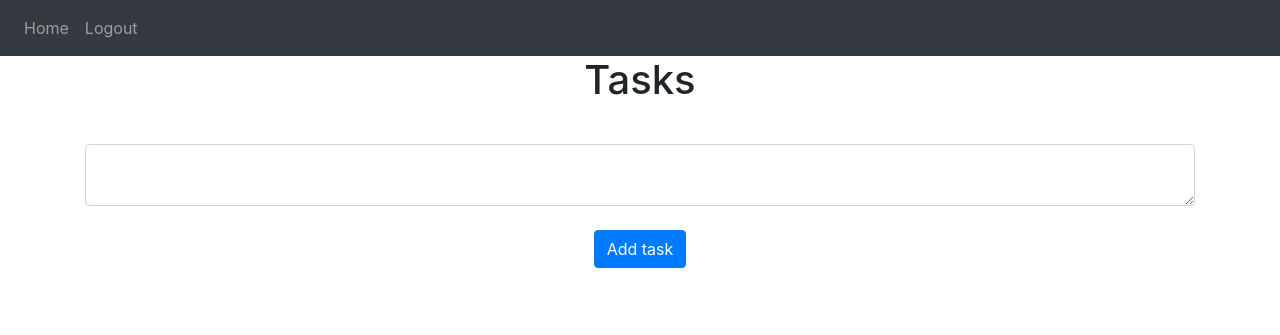
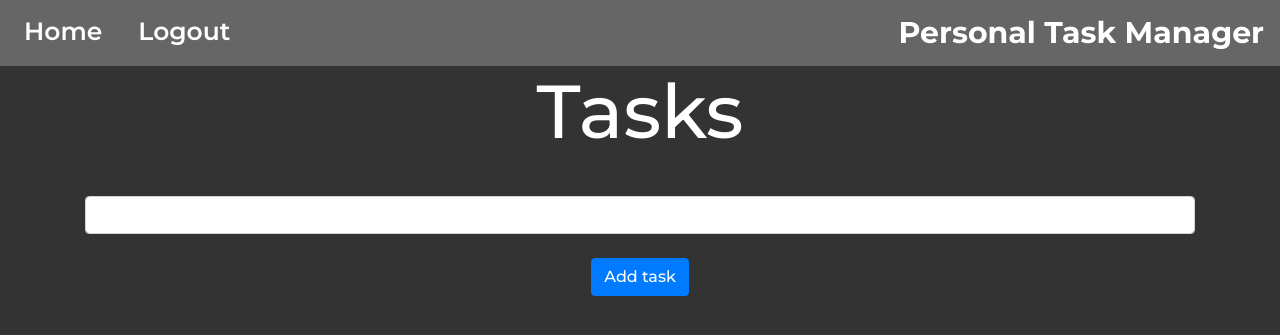
Before and after one commit to Elegg1/Personal-Task-Manager, a Flask app: page / in a window 1280 px wide. Shown: the top 335 px of the page. Run offline with Flask 2, Linux system fonts and the light colour scheme; the visitor is signed in with stand-in values (Sample User, id 1); data comes from the database, SQL or seed files in the repository; data that the repository does not hold is empty; some libraries are stand-ins or nearby versions.

Commit message:
new navbar, done home page item list

```diff
--- a/website/static/main.css
+++ b/website/static/main.css
@@ -1,3 +1,8 @@
+body {
+    background-color: #333333;
+    font-family: Montserrat;
+    font-style: normal;
+}
 a {
     text-decoration: none;
     background-image: linear-gradient(currentColor, currentColor);
@@ -10,3 +15,77 @@
 a:hover {
     background-size: 100% 2px;
 }
+
+a:visited {
+    background-position: 0% 100%;
+}
+
+a:active {
+    background-position: 0% 100%;
+}
+
+.navbar {
+    width: 100%;
+    background: #666666;
+}
+
+.nav-item {
+    align-items: center;
+    text-align: center;
+    color: rgba(255,255,255,1)!important;
+    height: 50px;
+}
+
+.nav-link {
+    font-weight: 600;
+    font-size: 25px;
+    line-height: 30px;
+    margin-right: 20px;
+}
+
+.nav-title {
+    font-weight: 700;
+    font-size: 30px;
+    line-height: 50px;
+}
+
+.header-text {
+    color: rgba(255,255,255,1)!important;
+    font-weight: 500;
+    font-size: 75px;
+}
+
+.task-item {
+    width: 100%;
+    padding: 5px;
+    list-style: none;
+}
+
+.task-item-no-subtasks {
+     background-color: wheat
+}
+
+.task-item-done {
+    background-color: springgreen;
+}
+
+.task-item-first {
+    border-top-left-radius: 15px;
+    border-top-right-radius: 15px;
+}
+
+.task-item-last {
+    border-bottom-left-radius: 15px;
+    border-bottom-right-radius: 15px;
+}
+
+.task-list {
+    border-radius: 15px;
+    background-color: cadetblue;
+    padding-left: 0;
+}
+
+hr {
+    margin: 0;
+    border-top: 1px solid #000000;
+}
--- a/website/templates/base.html
+++ b/website/templates/base.html
@@ -3,10 +3,8 @@
 <head>
     <meta charset="utf-8"/>
     <meta name="viewport" content="width=device-width, initial-scale=1"/>
-    <link
-      rel="stylesheet"
-      href="{{url_for('static', filename='main.css')}}"
-    />
+    <link rel="preconnect" href="https://fonts.gstatic.com">
+    <link href="https://fonts.googleapis.com/css2?family=Montserrat:wght@500;600;700&display=swap" rel="stylesheet">
     <link
       rel="stylesheet"
       href="https://stackpath.bootstrapcdn.com/bootstrap/4.4.1/css/bootstrap.min.css"
@@ -18,15 +16,19 @@
       href="https://stackpath.bootstrapcdn.com/font-awesome/4.7.0/css/font-awesome.min.css"
       crossorigin="anonymous"
     />
+    <link
+      rel="stylesheet"
+      href="{{url_for('static', filename='main.css')}}"
+    />
     <title>{% block title %}{% endblock %}</title>
 </head>
 <body>
-    <nav class="navbar navbar-expand-lg navbar-dark bg-dark">
+    <nav class="navbar navbar-expand-lg navbar-dark">
         <button class="navbar-toggler" type="button" data-toggle="collapse" data-target="#navbar">
             <span class="navbar-toggler-icon"></span>
         </button>
         <div class="collapse navbar-collapse" id="navbar">
-            <div class="navbar-nav">
+            <ul class="navbar-nav">
                 {% if user.is_authenticated %}
                 <a class="nav-item nav-link" id="home" href="/">Home</a>
                 <a class="nav-item nav-link" id="logout" href="/logout">Logout</a>
@@ -34,8 +36,9 @@
                 <a class="nav-item nav-link" id="login" href="/login">Login</a>
                 <a class="nav-item nav-link" id="sign-up" href="/sign-up">Sign Up</a>
                 {% endif %}
-            </div>
+            </ul>
         </div>
+        <span class="nav-title nav-item">Personal Task Manager</span>
     </nav>
     {% with messages = get_flashed_messages(with_categories=true) %}
         {% if messages %}
--- a/website/templates/home.html
+++ b/website/templates/home.html
@@ -1,21 +1,20 @@
+{% from 'macros.html' import render_task %}
 {% extends "base.html" %}
-{% block title %} Home {% endblock %}
+{% block title %} Tasks {% endblock %}
 {% block content %}
-<h1 align="center">Tasks</h1>
-<ul class="list list-group-flush" id="tasks">
+<h1 align="center" class="header-text">Tasks</h1>
+<ul class="list list-group-flush task-list" id="tasks">
     {% for task in user.tasks %}
-        <li class="list-group-item">
-            {{task.name}}
-            {% set func_call = 'deleteTask('+task.id|string+')' %}
-            <button type="button" class="close" onclick="{{func_call}}">
-                <span aria-hidden="true">&times;</span>
-            </button>
-        </li>
+        {% if not loop.first %}
+        <hr/>
+        {% endif %}
+        {{ render_task(task, loop.first, loop.last)}}
+
     {% endfor %}
 </ul>
 <br/>
-<form method="POST">
-    <textarea name="task" id="task" class="form-control"></textarea>
+<form method="POST" autocomplete="off">
+    <input type="text" name="task" id="task" class="form-control"/>
     <br/>
     <div align="center">
         <button type="submit" class="btn btn-primary">Add task</button>
--- /dev/null
+++ b/website/templates/macros.html
@@ -0,0 +1,36 @@
+{% macro render_task(task, first, last, full=false) %}
+{% set done, total = task.subtasks_done() %}
+<li class="task-item {{'task-item-first' if first else ''}} {{'task-item-last' if last else ''}} {{'task-item-no-subtasks' if total == 0 else 'task-item-done' if total==done else ''}}">
+    <div>
+    <h3>{{task.name}}</h3>
+    {% if full %}
+        <ul class="list list-group-flush" id="subtasks_{{task.id}}">
+            {% for subtask in task.subtasks %}
+                <li class="list-group-item">
+                    {{subtask.name}}
+                    <ul class="list list-group-flush" id="items_{{subtask.id}}">
+                        {% for item in subtask.items %}
+                            <li class="list-group-item bg-success">
+                                {{item.text}}
+                            </li>
+                        {% endfor %}
+                    </ul>
+                </li>
+            {% else %}
+                There is no subtasks in this task
+            {% endfor %}
+        </ul>
+    {% else %}
+        <ul class="list list-group-flush">
+        {% if total == 0 %}
+            There is no subtasks in this task
+        {% elif total != done %}
+            Done {{done}} / {{total}} subtasks
+        {% else %}
+            All {{done}} subtasks done
+        {% endif %}
+        </ul>
+    {% endif %}
+    </div>
+</li>
+{% endmacro %}
```
Also changed, not shown: website/models.py (+19 -1 lines).
